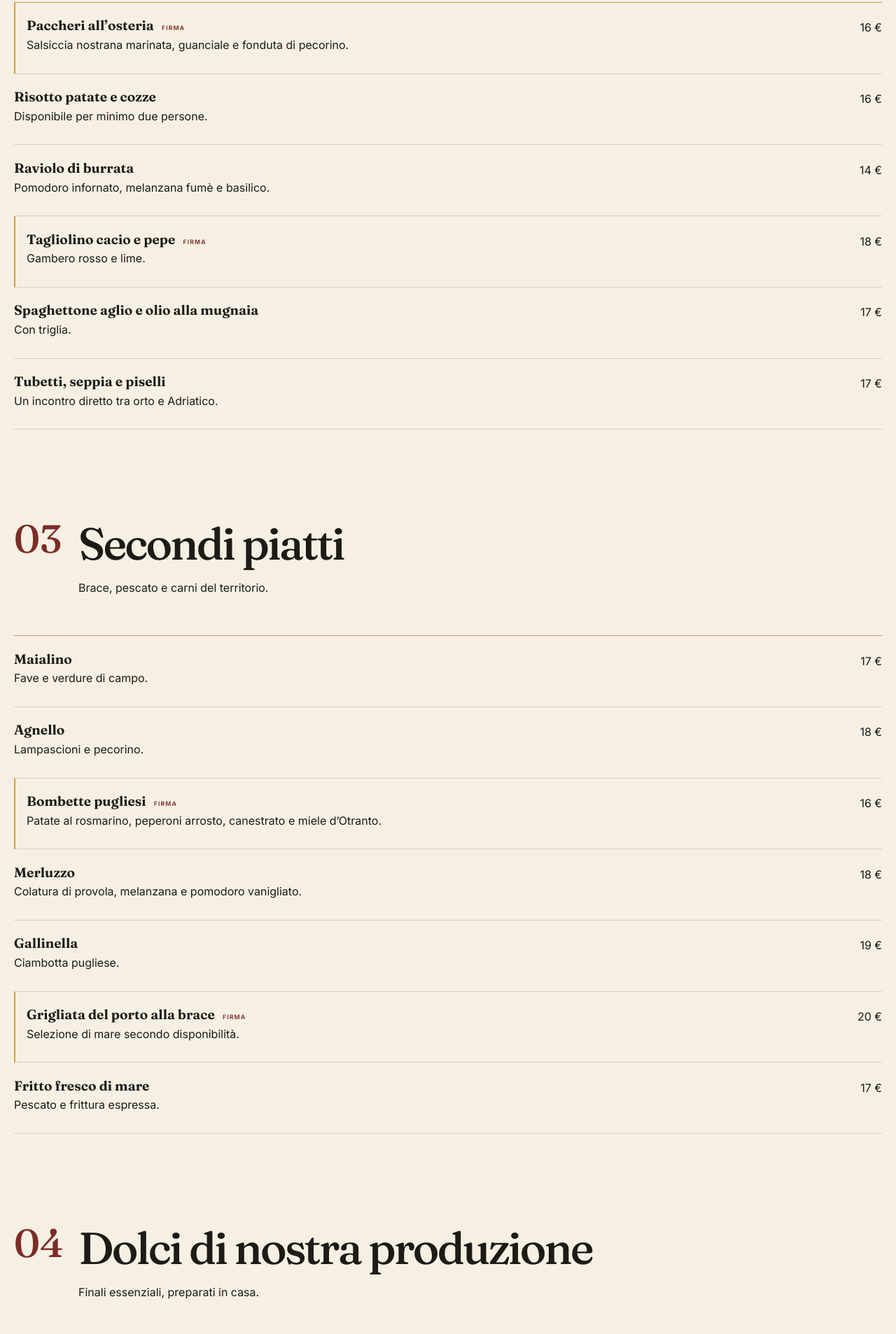
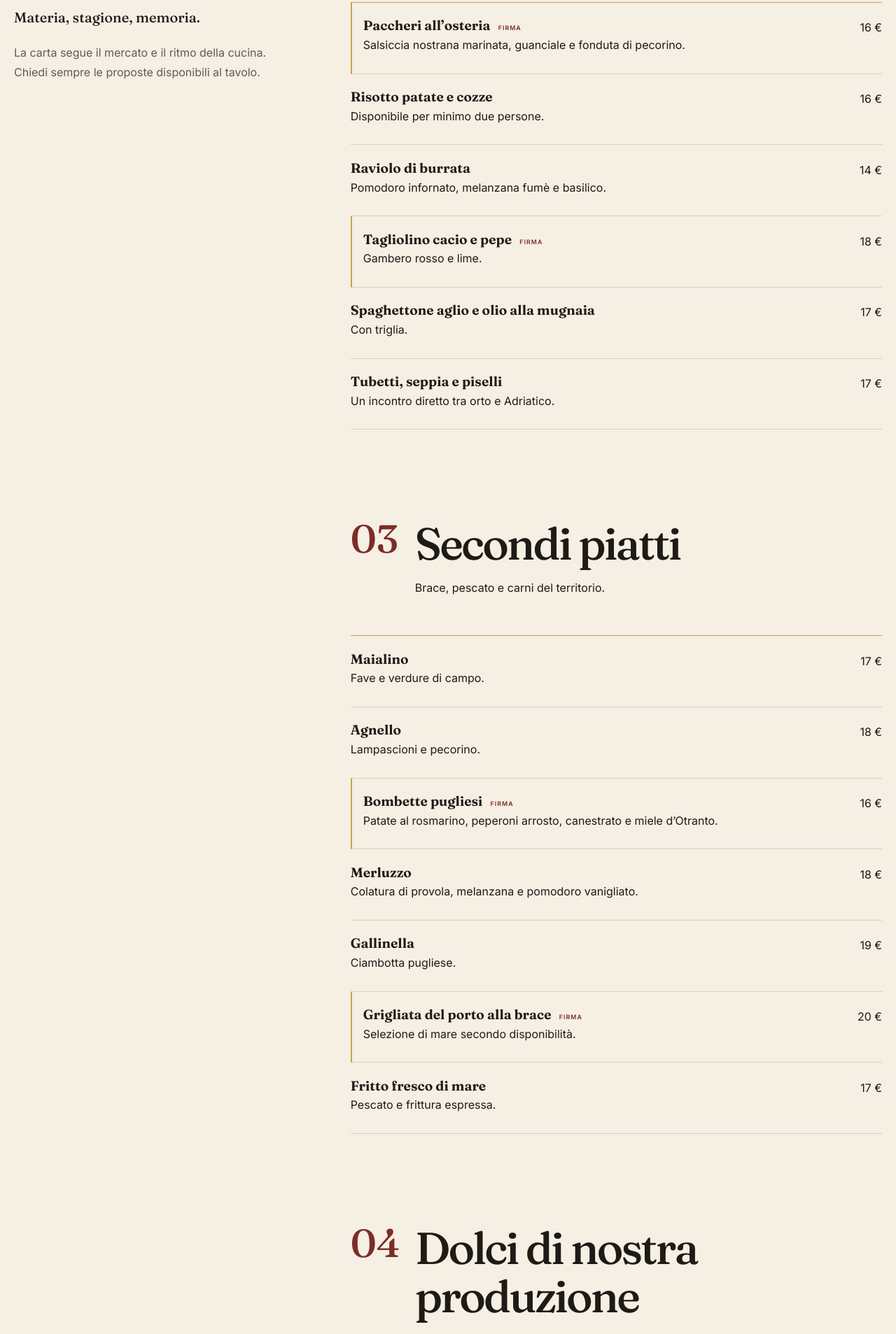
Before and after one commit to Sev3nB/atelierDoria, a Flask app: page /menu in a window 1280 px wide. Shown: the part 1839-3746 px from the top of the page at 70% size. Run offline with Flask 3, Linux system fonts and the light colour scheme.

Commit message:
Improve desktop layouts and visual rhythm

```diff
--- a/templates/menu.html
+++ b/templates/menu.html
@@ -2,7 +2,14 @@
 {% block content %}
 <header class="page-hero menu-hero"><p class="eyebrow">Aggiornato il {{ menu_updated }}</p><h1>Il menu</h1><p>Tradizione pugliese, mare Adriatico e cucina contemporanea. Prezzo medio indicativo 25 €.</p></header>
 <nav class="menu-jump" aria-label="Categorie del menu">{% for section in menu %}<a href="#{{ section.category|lower|replace(' ', '-') }}">{{ section.category }}</a>{% endfor %}</nav>
-<section class="section menu-list">{% for section in menu %}<article id="{{ section.category|lower|replace(' ', '-') }}" class="menu-category reveal"><div class="menu-category-head"><span>0{{ loop.index }}</span><div><h2>{{ section.category }}</h2><p>{{ section.intro }}</p></div></div>{% for item in section['items'] %}<div class="menu-item{% if item.highlight %} is-signature{% endif %}"><div><h3>{{ item.name }}{% if item.highlight %}<small>firma</small>{% endif %}</h3><p>{{ item.description }}</p></div><span>{{ item.price }}</span></div>{% endfor %}</article>{% endfor %}
-<div class="menu-source"><p><strong>Trasparenza:</strong> menu e prezzi ripresi dalla scheda TheFork del ristorante, ultimo aggiornamento dichiarato 12 giugno 2026. Disponibilità e composizione possono variare.</p><a href="{{ thefork_url }}/menu" target="_blank" rel="noopener">Verifica il menu alla fonte</a></div>
-<p class="notice">Comunica allergie e intolleranze prima dell’ordine. Il personale può fornire il registro allergeni e indicare eventuali variazioni.</p><a class="button" href="{{ url_for('bookings') }}">Prenota un tavolo</a></section>
+<section class="section menu-layout">
+  <aside class="menu-aside reveal">
+    <figure><img src="{{ url_for('static', filename='img/editorial/pasta-mare.webp') }}" alt="Interpretazione editoriale di un primo di mare pugliese" width="1600" height="1067" loading="eager" fetchpriority="high"><figcaption>Materia, stagione, memoria.</figcaption></figure>
+    <p>La carta segue il mercato e il ritmo della cucina. Chiedi sempre le proposte disponibili al tavolo.</p>
+  </aside>
+  <div class="menu-list">{% for section in menu %}<article id="{{ section.category|lower|replace(' ', '-') }}" class="menu-category reveal"><div class="menu-category-head"><span>0{{ loop.index }}</span><div><h2>{{ section.category }}</h2><p>{{ section.intro }}</p></div></div>{% for item in section['items'] %}<div class="menu-item{% if item.highlight %} is-signature{% endif %}"><div><h3>{{ item.name }}{% if item.highlight %}<small>firma</small>{% endif %}</h3><p>{{ item.description }}</p></div><span>{{ item.price }}</span></div>{% endfor %}</article>{% endfor %}
+    <div class="menu-source"><p><strong>Trasparenza:</strong> menu e prezzi ripresi dalla scheda TheFork del ristorante, ultimo aggiornamento dichiarato 12 giugno 2026. Disponibilità e composizione possono variare.</p><a href="{{ thefork_url }}/menu" target="_blank" rel="noopener">Verifica il menu alla fonte</a></div>
+    <p class="notice">Comunica allergie e intolleranze prima dell’ordine. Il personale può fornire il registro allergeni e indicare eventuali variazioni.</p><a class="button" href="{{ url_for('bookings') }}">Prenota un tavolo</a>
+  </div>
+</section>
 {% endblock %}
```
